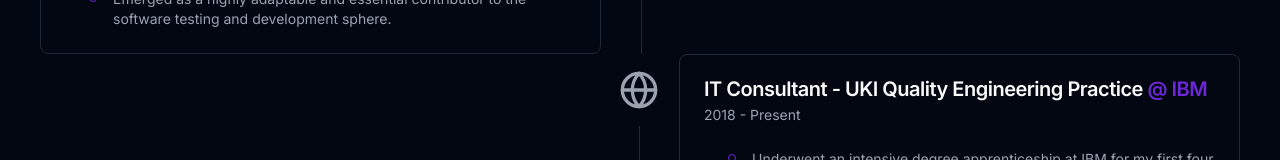
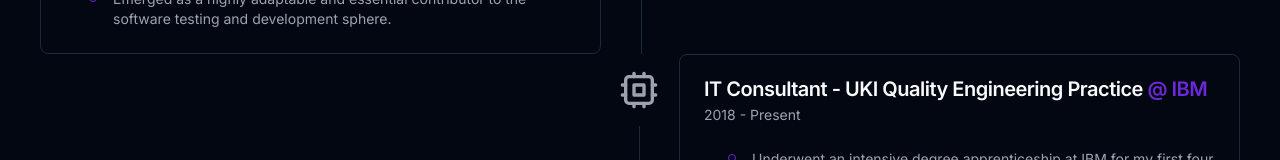
Before and after one commit to tombryden/tombryden-portfolio-v1, a Next.js app: page / in a window 1280 px wide. Shown: the part 1754-1914 px from the top of the page. Built offline with nearby package versions, Linux system fonts and the light colour scheme.

Commit message:
Added fields for title, company etc

```diff
--- a/src/components/pages/home/work/work.tsx
+++ b/src/components/pages/home/work/work.tsx
@@ -1,35 +1,6 @@
 import TimelineCard from "@/components/timeline-card";
 import NumberSubtitle from "../../../number-subtitle";
-
-/**
- *
- * @returns <BulletPoint
-            text="Underwent an intensive degree apprenticeship at IBM for my first four
-years, allocating four days weekly to client work and one day to study."
-          />
-          <BulletPoint
-            text="Achieved a First-Class Honours degree in Digital & Technology Solutions
-            (Software Engineering Pathway)."
-          />
-          <BulletPoint text="Smoothly transitioned to a full-time role within IBM's UKI Quality Engineering Practice." />
-          <BulletPoint text="Acquired broad experience in various industries." />
-          <BulletPoint
-            text="Fulfilled diverse testing duties, enhancing skills in API stubbing,
-automation suite development and more."
-          />
-          <BulletPoint
-            text="Exhibited flexibility and proficiency in managing intricate testing
-            scenarios and teams."
-          />
-          <BulletPoint
-            text="Refined technical skills and deepened knowledge of sector-specific
-            challenges."
-          />
-          <BulletPoint
-            text="Emerged as a highly adaptable and essential contributor to the software
-            testing and development sphere."
-          />
- */
+import { Cpu, Globe } from "lucide-react";
 
 const IBMPoints = [
   "Underwent an intensive degree apprenticeship at IBM for my first four years, allocating four days weekly to client work and one day to study.",
@@ -47,8 +18,21 @@
     <section className="mt-24">
       <NumberSubtitle number="02." title="Experience" />
 
-      <TimelineCard bulletpoints={IBMPoints} />
-      <TimelineCard bulletpoints={IBMPoints} right />
+      <TimelineCard
+        bulletpoints={IBMPoints}
+        title="IT Consultant - UKI Quality Engineering Practice"
+        company="IBM"
+        time="2018 - Present"
+        Icon={Globe}
+      />
+      <TimelineCard
+        bulletpoints={IBMPoints}
+        title="IT Consultant - UKI Quality Engineering Practice"
+        company="IBM"
+        time="2018 - Present"
+        Icon={Cpu}
+        right
+      />
     </section>
   );
 };
--- a/src/components/timeline-card.tsx
+++ b/src/components/timeline-card.tsx
@@ -1,4 +1,4 @@
-import { Globe } from "lucide-react";
+import { LucideIcon } from "lucide-react";
 import BulletPoint from "./bullet-point";
 import {
   Card,
@@ -12,9 +12,17 @@
 const TimelineCard = ({
   right,
   bulletpoints,
+  title,
+  company,
+  time,
+  Icon,
 }: {
   right?: boolean;
   bulletpoints: string[];
+  title: string;
+  company: string;
+  time: string;
+  Icon: LucideIcon;
 }) => {
   const rightFlexReverse = right ? " flex-row-reverse" : "";
 
@@ -25,10 +33,10 @@
       <Card className="flex-1">
         <CardHeader>
           <CardTitle>
-            IT Consultant - UKI Quality Engineering Practice
-            <span className="text-primary"> @ IBM</span>
+            {title}
+            <span className="text-primary"> @ {company}</span>
           </CardTitle>
-          <CardDescription>2018 - Present</CardDescription>
+          <CardDescription>{time}</CardDescription>
         </CardHeader>
         <CardContent className="ml-6 space-y-4">
           {bulletpoints.map((bullet, index) => (
@@ -39,7 +47,7 @@
 
       <div className={`w-20 flex flex-col${rightAlignEnd} items-center`}>
         <div>
-          <Globe className={`text-muted-foreground size-10 my-4`} />
+          <Icon className={`text-muted-foreground size-10 my-4`} />
         </div>
         <Separator orientation="vertical" />
       </div>
```
